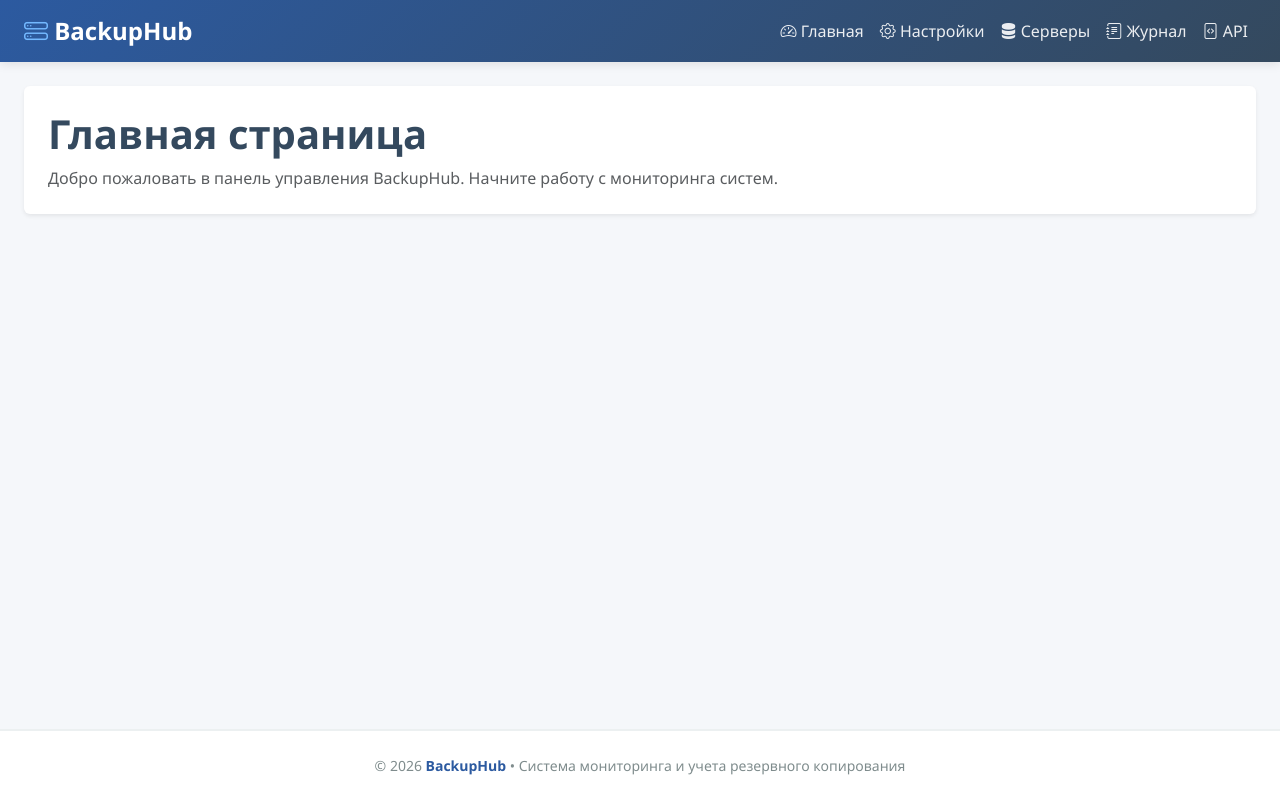
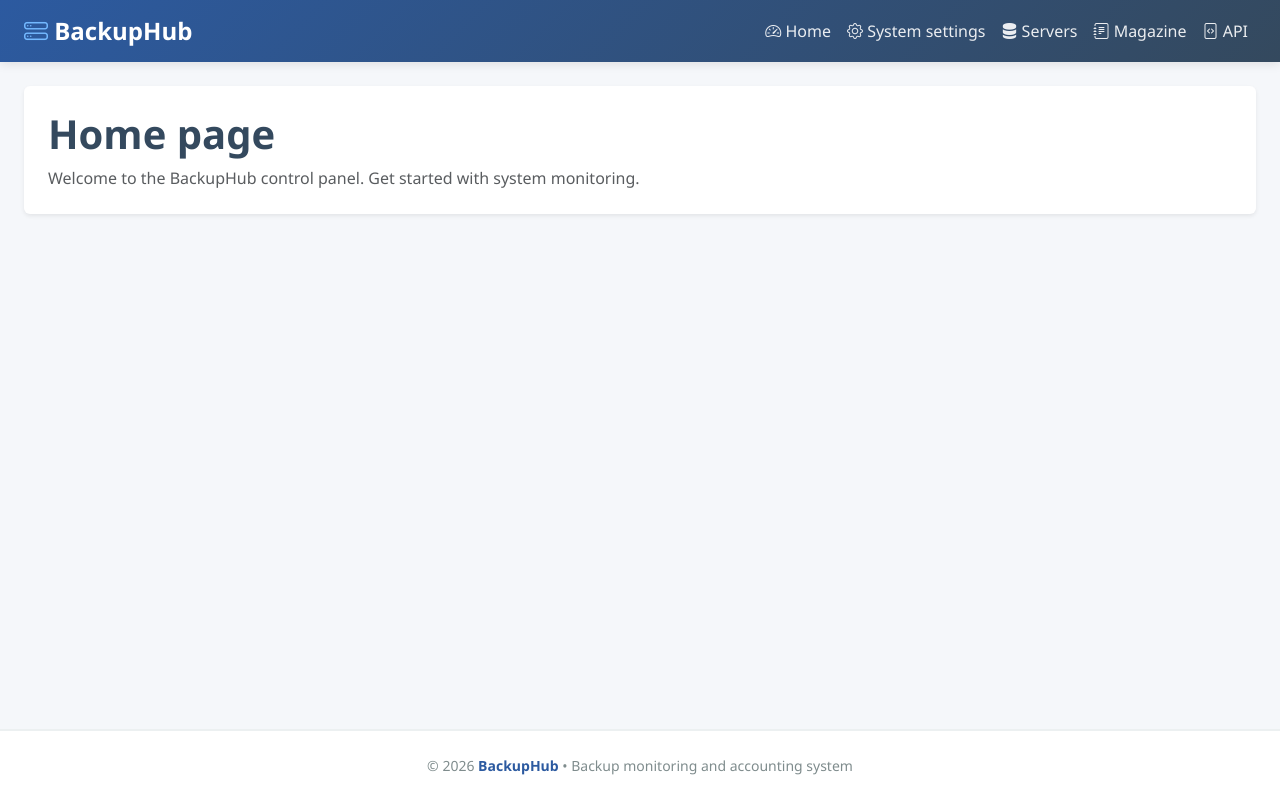
Before and after one commit to kxorg/backuphub, a Django app: page / in a window 1280 px wide. Run offline with Django 5.2, Linux system fonts and the light colour scheme; some libraries are stand-ins or nearby versions.

Commit message:
add from DEV

```diff
--- a/app/templates/api.html
+++ b/app/templates/api.html
@@ -7,8 +7,8 @@
     <div class="col-12">
         <!-- Основная карточка-заголовок -->
         <div class="card shadow-sm p-4 mb-4 bg-white rounded border-0">
-            <h1 class="page-title fw-bold mb-2" style="color: var(--secondary-color);">Документация REST API</h1>
-            <p class="text-muted mb-0">Интегрируйте ваши bash-скрипты, cron-задачи и внешние серверы с BackupHub для автоматической отправки статусов резервного копирования.</p>
+            <h1 class="page-title fw-bold mb-2" style="color: var(--secondary-color);">REST API</h1>
+            <p class="text-muted mb-0">Integrate your bash scripts, cron jobs, and external servers with BackupHub to automatically send backup statuses.</p>
         </div>
     </div>
 </div>
--- a/app/templates/base.html
+++ b/app/templates/base.html
@@ -68,22 +68,22 @@
                 <ul class="navbar-nav ms-auto">
                     <li class="nav-item">
                         <a class="nav-link" href="{% url 'index' %}">
-                            <i class="bi bi-speedometer2"></i> Главная
+                            <i class="bi bi-speedometer2"></i> Home
                         </a>
                     </li>
                     <li class="nav-item">
                         <a class="nav-link" href="{% url 'settings' %}">
-                            <i class="bi bi-gear"></i> Настройки
+                            <i class="bi bi-gear"></i> System settings
                         </a>
                     </li>
                     <li class="nav-item">
                         <a class="nav-link" href="{% url 'servers' %}">
-                            <i class="bi bi-server"></i> Серверы
+                            <i class="bi bi-server"></i> Servers
                         </a>
                     </li>
                     <li class="nav-item">
                         <a class="nav-link" href="{% url 'magazineHub' %}">
-                            <i class="bi bi-journal-text"></i> Журнал
+                            <i class="bi bi-journal-text"></i> Magazine
                     </a>
                     </li>
                     <li class="nav-item">
@@ -107,7 +107,7 @@
         <div class="container-fluid px-4">
             <p class="mb-0 small" style="color: #7f8c8d; font-weight: 500;">
                 &copy; 2026 <span style="color: var(--primary-color); font-weight: 600;">BackupHub</span>
-                &bull; Система мониторинга и учета резервного копирования
+                &bull; Backup monitoring and accounting system
             </p>
         </div>
     </footer>
--- a/app/templates/index.html
+++ b/app/templates/index.html
@@ -6,8 +6,8 @@
 <div class="row">
     <div class="col-12">
         <div class="card shadow-sm p-4 mb-4 bg-white rounded border-0">
-            <h1 class="page-title fw-bold mb-2" style="color: var(--secondary-color);">Главная страница</h1>
-            <p class="text-muted mb-0">Добро пожаловать в панель управления BackupHub. Начните работу с мониторинга систем.</p>
+            <h1 class="page-title fw-bold mb-2" style="color: var(--secondary-color);">Home page</h1>
+            <p class="text-muted mb-0">Welcome to the BackupHub control panel. Get started with system monitoring.</p>
         </div>
     </div>
 </div>
--- a/app/templates/magazineHub.html
+++ b/app/templates/magazineHub.html
@@ -6,8 +6,8 @@
 <div class="row">
     <div class="col-12">
         <div class="card shadow-sm p-4 mb-4 bg-white rounded border-0">
-            <h1 class="page-title fw-bold mb-2" style="color: var(--secondary-color);">Журнал системных событий</h1>
-            <p class="text-muted mb-0">Сюда автоматически поступают отчёты со всех подключённых серверов через API.</p>
+            <h1 class="page-title fw-bold mb-2" style="color: var(--secondary-color);">System Event Log</h1>
+            <p class="text-muted mb-0">Reports from all connected servers are automatically received here via the API.</p>
         </div>
     </div>
 </div>
--- a/app/templates/servers.html
+++ b/app/templates/servers.html
@@ -6,8 +6,8 @@
 <div class="row">
     <div class="col-12">
         <div class="card shadow-sm p-4 mb-4 bg-white rounded border-0">
-            <h1 class="page-title fw-bold mb-2" style="color: var(--secondary-color);">Подключенные серверы</h1>
-            <p class="text-muted mb-0">Здесь будет отображаться список серверов и статус их доступности.</p>
+            <h1 class="page-title fw-bold mb-2" style="color: var(--secondary-color);">Connected servers</h1>
+            <p class="text-muted mb-0">A list of servers and their availability status will be displayed here.</p>
         </div>
     </div>
 </div>
--- a/app/templates/settings.html
+++ b/app/templates/settings.html
@@ -6,8 +6,8 @@
 <div class="row justify-content-center">
     <div class="col-12">
         <div class="card shadow-sm p-4 mb-4 bg-white rounded border-0">
-            <h1 class="page-title fw-bold mb-2" style="color: var(--secondary-color);">Настройки системы</h1>
-            <p class="text-muted">Конфигурация интеграции и параметров очистки данных BackupHub.</p>
+            <h1 class="page-title fw-bold mb-2" style="color: var(--secondary-color);">System settings</h1>
+            <p class="text-muted">Configure BackupHub integration and data cleanup settings.</p>
         </div>
     </div>
 </div>
```
Also changed, not shown: 1 other file.
